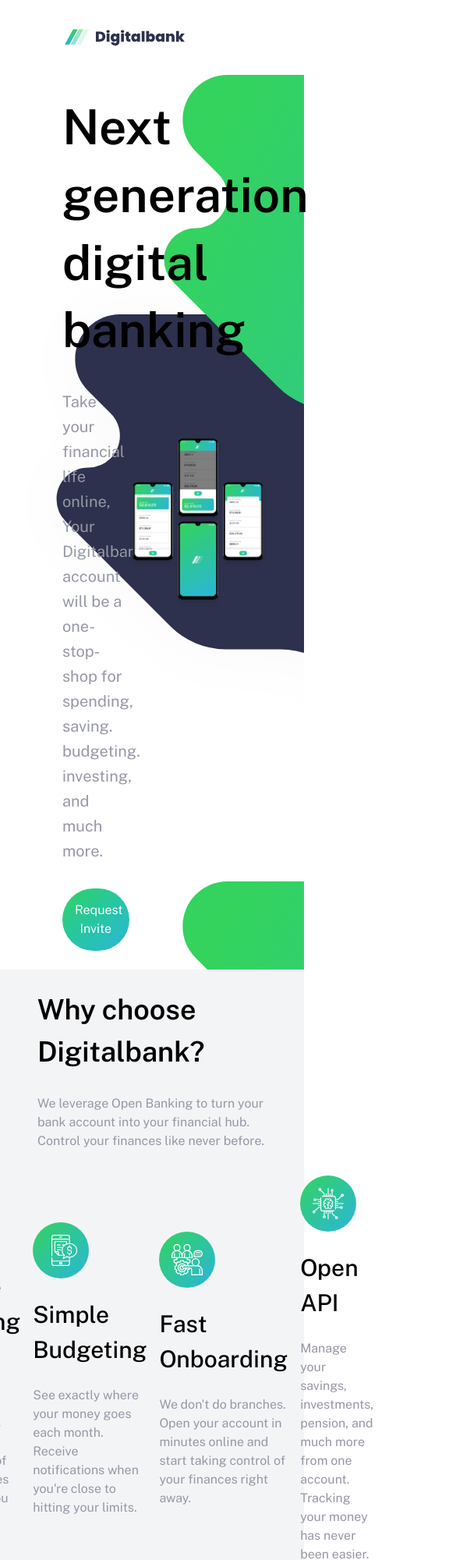
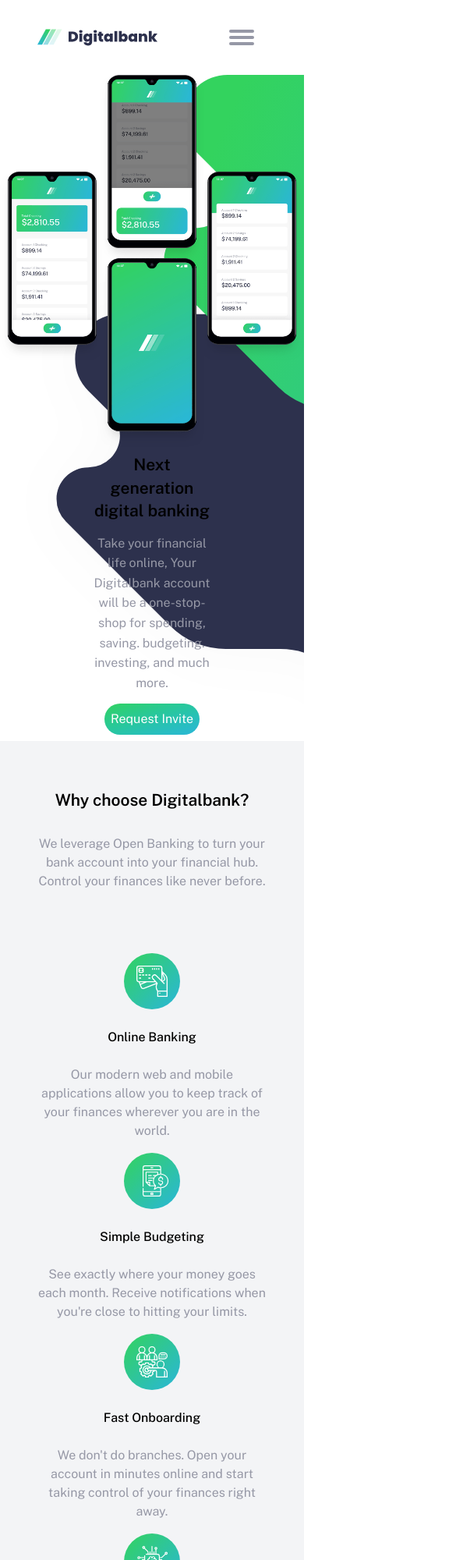
Before and after one commit to younessdev95/digitalBank-landingPage, a website: page src/index.html in a window 390 px wide. Shown: the top 2000 px of the page at 78% size, 585 px wide, since content can reach past the window. Drawn offline with nearby package versions, Linux system fonts and the light colour scheme; files whose address does not match are found by name.

Commit message:
continue work on mobile layout

```diff
--- a/src/index.html
+++ b/src/index.html
@@ -14,8 +14,9 @@
     <title>Digital Bank Webpage</title>
   </head>
   <body>
+    <!-- HEADER -->
     <header
-      class="sticky top-0 flex items-center justify-around bg-whiteCustom px-12 h-24"
+      class="z-10 sticky top-0 flex items-center justify-around max-phones:justify-between bg-whiteCustom px-12 h-24"
     >
       <a href="#">
         <img
@@ -24,12 +25,13 @@
           alt="Logo Header"
         />
       </a>
-      <div class="md:hidden ml-aut my-auto pr-4 block cursor-pointer">
-        <div class="h-1 w-8 rounded-full bg-green-500"></div>
-        <div class="h-1 w-8 rounded-full bg-green-500 mt-1"></div>
-        <div class="h-1 w-8 rounded-full bg-green-500 mt-1"></div>
+      <!-- MENU MOBILE SCREEN -->
+      <div class="max-phones:block hidden ml-aut my-auto pr-4 cursor-pointer">
+        <div class="h-1 w-8 rounded-full bg-gray-600"></div>
+        <div class="h-1 w-8 rounded-full bg-gray-600 mt-1"></div>
+        <div class="h-1 w-8 rounded-full bg-gray-600 mt-1"></div>
       </div>
-      <nav class="md:block hidden">
+      <nav class="desktop:block hidden">
         <ul class="flex items-center list-none gap-5">
           <li>
             <a
@@ -68,7 +70,7 @@
           </li>
         </ul>
       </nav>
-      <div class="md:block hidden">
+      <div class="desktop:block hidden">
         <a
           class="inline-block max-w-96 p-4 no-underline text-center text-whiteCustom rounded-[50px] bg-gradient-to-tl from-cyan-400 to-green-500 transition-all delay-300 hover:font-bold"
           href="#"
@@ -77,22 +79,27 @@
       </div>
     </header>
     <main>
+      <!-- HERO SECTION -->
       <section
-        class="bg-[url('./assets/images/bg-intro-desktop.svg')] flex items-center justify-between px-12 py-6"
+        class="bg-[url('./assets/images/bg-intro-desktop.svg')] flex items-center justify-between px-12 py-6 max-phones:flex-col-reverse max-phones:p-0"
       >
-        <div class="pl-8 max-w-[40%] flex flex-col justify-center gap-8">
-          <h1 class="text-h1 font-h1 leading-h1">
+        <div
+          class="pl-8 max-w-[40%] flex flex-col justify-center gap-8 py-24 max-phones:w-full max-phones:p-0 max-phones:text-center max-phones:gap-3.5 max-phones:items-center max-phones:py-2"
+        >
+          <h1
+            class="max-phones:text-phonesTitle max-phones:p-0 text-h1 font-h1 leading-h1"
+          >
             Next generation digital banking
           </h1>
           <p
-            class="text-paragraphHero font-paragraphHero text-gray-600 leading-paragraphHero leading-normalText"
+            class="max-phones:text-phonesNormal max-phones:p-0 text-paragraphHero font-paragraphHero text-gray-600 leading-paragraphHero leading-normalText"
           >
             Take your financial life online, Your Digitalbank account will be a
             one-stop-shop for spending, saving. budgeting. investing, and much
             more.
           </p>
           <a
-            class="block max-w-52 p-4 no-underline text-center text-whiteCustom rounded-[50px] bg-gradient-to-tl from-cyan-400 to-green-500 transition-all delay-300 hover:font-bold"
+            class="max-phones:text-phonesNormal max-phones:p-2 block max-w-52 p-4 no-underline text-center text-whiteCustom rounded-[50px] bg-gradient-to-tl from-cyan-400 to-green-500 transition-all delay-300 hover:font-bold"
             href="#"
             >Request Invite</a
           >
@@ -101,67 +108,100 @@
           <img src="./assets/images/image-mockups.png" alt="Hero Image" />
         </div>
       </section>
-      <section class="flex flex-col items-center gap-8 bg-gray-100 px-12 py-6">
+      <!-- FEATURES SECTION -->
+      <section
+        class="flex flex-col items-center gap-8 bg-gray-100 px-12 py-6 max-phones:gap-20 max-phones:text-center max-phones:py-15"
+      >
         <div class="self-start">
-          <h2 class="mb-7 text-h2 font-h2">Why choose Digitalbank?</h2>
+          <h2 class="max-phones:text-phonesTitle mb-7 text-h2 font-h2">
+            Why choose Digitalbank?
+          </h2>
           <p
-            class="text-gray-600 font-paragraphFeatures text-paragraphFeatures leading-normalText"
+            class="max-phones:text-phonesNormal text-gray-600 font-paragraphFeatures text-paragraphFeatures leading-normalText"
           >
             We leverage Open Banking to turn your bank account into your
             financial hub. Control your finances like never before.
           </p>
         </div>
 
-        <div class="flex items-center justify-between gap-4">
+        <div
+          class="flex items-center gap-4 max-phones:flex-col max-phones:items-center"
+        >
           <div>
-            <div class="mb-6">
-              <img src="./assets/images/icon-online.svg" alt="Online Icon" />
+            <div class="max-phones:text-center mb-6">
+              <img
+                class="max-phones:inline-block"
+                src="./assets/images/icon-online.svg"
+                alt="Online Icon"
+              />
             </div>
             <div>
-              <h3 class="mb-6 text-h3 font-h3">Online Banking</h3>
-              <p class="text-featuresDesc text-gray-600 leading-normalText">
+              <h3 class="max-phones:text-phonesNormal mb-6 text-h3 font-h3">
+                Online Banking
+              </h3>
+              <p
+                class="max-phones:text-phonesNormal text-featuresDesc text-gray-600 leading-normalText"
+              >
                 Our modern web and mobile applications allow you to keep track
                 of your finances wherever you are in the world.
               </p>
             </div>
           </div>
           <div>
-            <div class="mb-6">
+            <div class="max-phones:text-center mb-6">
               <img
+                class="max-phones:inline-block"
                 src="./assets/images/icon-budgeting.svg"
                 alt="Budgeting Icon"
               />
             </div>
             <div>
-              <h3 class="mb-6 text-h3 font-h3">Simple Budgeting</h3>
-              <p class="text-featuresDesc text-gray-600 leading-normalText">
+              <h3 class="max-phones:text-phonesNormal mb-6 text-h3 font-h3">
+                Simple Budgeting
+              </h3>
+              <p
+                class="max-phones:text-phonesNormal text-featuresDesc text-gray-600 leading-normalText"
+              >
                 See exactly where your money goes each month. Receive
                 notifications when you're close to hitting your limits.
               </p>
             </div>
           </div>
           <div>
-            <div class="mb-6 text-h3 font-h3">
+            <div class="max-phones:text-center mb-6">
               <img
+                class="max-phones:inline-block"
                 src="./assets/images/icon-onboarding.svg"
                 alt="Onboarding Icon"
               />
             </div>
             <div>
-              <h3 class="mb-6 text-h3 font-h3">Fast Onboarding</h3>
-              <p class="text-featuresDesc text-gray-600 leading-normalText">
+              <h3 class="max-phones:text-phonesNormal mb-6 text-h3 font-h3">
+                Fast Onboarding
+              </h3>
+              <p
+                class="max-phones:text-phonesNormal text-featuresDesc text-gray-600 leading-normalText"
+              >
                 We don't do branches. Open your account in minutes online and
                 start taking control of your finances right away.
               </p>
             </div>
           </div>
           <div>
-            <div class="mb-6">
-              <img src="./assets/images/icon-api.svg" alt="API Icon" />
+            <div class="max-phones:text-center mb-6">
+              <img
+                class="max-phones:inline-block"
+                src="./assets/images/icon-api.svg"
+                alt="API Icon"
+              />
             </div>
             <div>
-              <h3 class="mb-6 text-h3 font-h3">Open API</h3>
-              <p class="text-featuresDesc text-gray-600 leading-normalText">
+              <h3 class="max-phones:text-phonesNormal mb-6 text-h3 font-h3">
+                Open API
+              </h3>
+              <p
+                class="max-phones:text-phonesNormal text-featuresDesc text-gray-600 leading-normalText"
+              >
                 Manage your savings, investments, pension, and much more from
                 one account. Tracking your money has never been easier.
               </p>
@@ -169,9 +209,18 @@
           </div>
         </div>
       </section>
-      <section class="flex flex-col items-center gap-8 bg-gray-50 px-12 py-6">
-        <h2 class="self-start text-h2 font-h2">Latest Articles</h2>
-        <div class="flex items-center justify-between gap-11">
+      <!-- ARTICLES SECTION -->
+      <section
+        class="flex flex-col items-center gap-8 bg-gray-50 px-12 py-6 max-phones:py-15"
+      >
+        <h2
+          class="max-phones:self-center max-phones:text-phonesTitle self-start text-h2 font-h2"
+        >
+          Latest Articles
+        </h2>
+        <div
+          class="flex items-center justify-between gap-11 max-phones:flex-col max-phones:items-center max-phones:text-center"
+        >
           <div class="flex flex-col items-center gap-4 bg-whiteCustom">
             <div>
               <img
@@ -182,15 +231,15 @@
             </div>
             <div class="p-5">
               <p
-                class="mb-2 text-gray-600 text-articlesDesc font-articlesDesc leading-normalText"
+                class="max-phones:text-normal mb-2 text-gray-600 text-articlesDesc font-articlesDesc leading-normalText"
               >
                 By Claire Robinson
               </p>
-              <h3 class="mb-2 text-h3 font-h3">
+              <h3 class="max-phones:text-phonesNormal mb-2 text-h3 font-h3">
                 Receive money in any currency with no fees
               </h3>
               <p
-                class="text-gray-600 text-articlesDesc font-articlesDesc leading-normalText"
+                class="max-phones:text-normal text-gray-600 text-articlesDesc font-articlesDesc leading-normalText"
               >
                 The world is getting smaller and we're becoming more mobile. So
                 Why should you be forced to only receive money in a single ...
@@ -211,11 +260,11 @@
               >
                 By Wilson Hutton
               </p>
-              <h3 class="mb-2 text-h3 font-h3">
+              <h3 class="max-phones:text-phonesNormal mb-2 text-h3 font-h3">
                 Treat yourself without worrying about money
               </h3>
               <p
-                class="text-gray-600 text-articlesDesc font-articlesDesc leading-normalText"
+                class="max-phones:text-normal text-gray-600 text-articlesDesc font-articlesDesc leading-normalText"
               >
                 Our simple budgeting feature allows you to separate out your
                 spending and set realistic limits each month. That means you ...
@@ -232,15 +281,15 @@
             </div>
             <div class="p-5">
               <p
-                class="mb-2 text-gray-600 text-articlesDesc font-articlesDesc leading-normalText"
+                class="max-phones:text-normal mb-2 text-gray-600 text-articlesDesc font-articlesDesc leading-normalText"
               >
                 By Wilson Hutton
               </p>
-              <h3 class="mb-2 text-h3 font-h3">
+              <h3 class="max-phones:text-phonesNormal mb-2 text-h3 font-h3">
                 Take your Digitalbank card wherever you go
               </h3>
               <p
-                class="text-gray-600 text-articlesDesc font-articlesDesc leading-normalText"
+                class="max-phones:text-normal text-gray-600 text-articlesDesc font-articlesDesc leading-normalText"
               >
                 We want you to enjoy your travels. This is Why we dont charge
                 any fees on purchases white youre abroad. Well even ...
@@ -257,15 +306,15 @@
             </div>
             <div class="p-5">
               <p
-                class="mb-2 text-gray-600 text-articlesDesc font-articlesDesc leading-normalText"
+                class="max-phones:text-normal mb-2 text-gray-600 text-articlesDesc font-articlesDesc leading-normalText"
               >
                 By Claire Robinson
               </p>
-              <h3 class="mb-2 text-h3 font-h3">
+              <h3 class="max-phones:text-phonesNormal mb-2 text-h3 font-h3">
                 Our invite-only Beta accounts are now live!
               </h3>
               <p
-                class="text-gray-600 text-articlesDesc font-articlesDesc leading-normalText"
+                class="max-phones:text-normal text-gray-600 text-articlesDesc font-articlesDesc leading-normalText"
               >
                 After a lot of hard work by the whole team. we're excited to
                 launch our closed beta. It's easy to request an invite through .
@@ -275,10 +324,11 @@
         </div>
       </section>
     </main>
+    <!-- FOOTER -->
     <footer
-      class="flex items-center justify-around bg-blue-950 px-12 text-whiteCustom py-6"
+      class="max-phones:text-phonesFooter max-phones:flex-col max-phones:gap-6 flex items-center justify-around bg-blue-950 px-12 text-whiteCustom py-6"
     >
-      <div class="flex flex-col justify-center gap-12">
+      <div class="max-phones:gap-5 flex flex-col items-center gap-12">
         <div>
           <img src="./assets/images/logo-light.svg" alt="Logo Footer" />
         </div>
@@ -286,35 +336,35 @@
           <li>
             <a class="inline-block cursor-pointer" href="#"
               ><i
-                class="fa-brands fa-square-facebook text-socialIcon transition-all delay-300 hover:text-gray-600"
+                class="max-phones:text-phonesFooter fa-brands fa-square-facebook text-socialIcon transition-all delay-300 hover:text-gray-600"
               ></i
             ></a>
           </li>
           <li>
             <a class="inline-block cursor-pointer" href="#"
               ><i
-                class="fa-brands fa-square-youtube text-socialIcon transition-all delay-300 hover:text-gray-600"
+                class="max-phones:text-phonesFooter fa-brands fa-square-youtube text-socialIcon transition-all delay-300 hover:text-gray-600"
               ></i
             ></a>
           </li>
           <li>
             <a class="inline-block cursor-pointer" href="#"
               ><i
-                class="fa-brands fa-twitter text-socialIcon transition-all delay-300 hover:text-gray-600"
+                class="max-phones:text-phonesFooter fa-brands fa-twitter text-socialIcon transition-all delay-300 hover:text-gray-600"
               ></i
             ></a>
           </li>
           <li>
             <a class="inline-block cursor-pointer" href="#">
               <i
-                class="fa-brands fa-pinterest text-socialIcon transition-all delay-300 hover:text-gray-600"
+                class="max-phones:text-phonesFooter fa-brands fa-pinterest text-socialIcon transition-all delay-300 hover:text-gray-600"
               ></i>
             </a>
           </li>
           <li>
             <a class="inline-block cursor-pointer" href="#"
               ><i
-                class="fa-brands fa-instagram text-socialIcon transition-all delay-300 hover:text-gray-600"
+                class="max-phones:text-phonesFooter fa-brands fa-instagram text-socialIcon transition-all delay-300 hover:text-gray-600"
               ></i
             ></a>
           </li>
--- a/src/input.css
+++ b/src/input.css
@@ -31,6 +31,11 @@
   --text-h3: 30px;
   --font-weight-h3: 500;
   --leading-normalText: 1.5;
+  --text-phonesNormal: 16px;
+  --text-phonesTitle: 21px;
+  --text-phonesFooter: 12px;
+  --breakpoint-phones: 501px;
+  --breakpoint-desktop: 1200px;
 }
 
 @layer base {
```
Also changed, not shown: dist/output.css.
